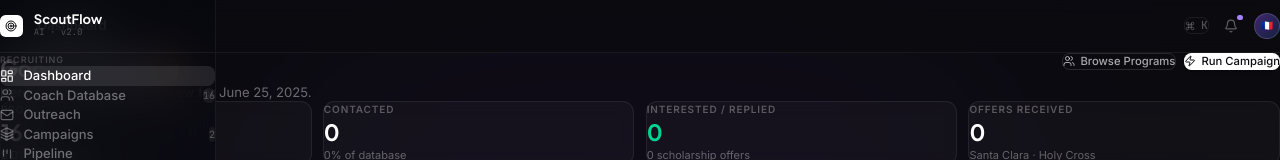
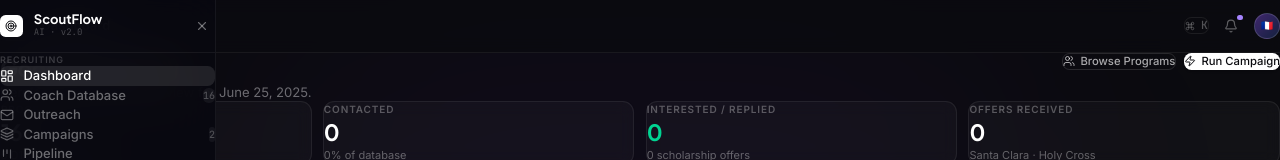
Before and after one commit to OrzitoDeLaVega/scoutflow, a React (Vite) app: page / in a window 1280 px wide. Shown: the top 160 px of the page. Built offline with nearby package versions, Linux system fonts and the light colour scheme.

Commit message:
Make sidebar toggle buttons more visible + close button in sidebar

```diff
--- a/src/app/App.tsx
+++ b/src/app/App.tsx
@@ -379,9 +379,10 @@ function Sidebar({ page, setPage, open, onToggle }: { page: Page; setPage: (p: P
   return (
     <>
       {open && <div className="fixed inset-0 bg-black/50 z-30 lg:hidden" onClick={onToggle} />}
-      <aside className={`fixed inset-y-0 left-0 w-[216px] flex flex-col border-r border-white/6 bg-[#080810]/60 backdrop-blur-xl z-40 transition-transform duration-300 ${open ? 'translate-x-0' : '-translate-x-full'}`}>
+      <aside className={`fixed inset-y-0 left-0 w-[216px] flex flex-col border-r border-white/6 bg-[#080810]/90 backdrop-blur-xl z-40 transition-transform duration-300 ${open ? 'translate-x-0' : '-translate-x-full'}`}>
       {/* Brand */}
-      <div className="h-14 flex items-center px-4 border-b border-white/6 gap-3">
+      <div className="h-14 flex items-center justify-between px-4 border-b border-white/6">
+        <div className="flex items-center gap-3">
           <div className="w-6 h-6 rounded-md bg-white flex items-center justify-center flex-shrink-0">
             <Target size={12} className="text-[#0b0b0f]" />
           </div>
@@ -389,6 +390,10 @@ function Sidebar({ page, setPage, open, onToggle }: { page: Page; setPage: (p: P
             <span className="text-[13px] font-bold text-white font-['Plus_Jakarta_Sans'] leading-none">ScoutFlow</span>
             <span className="text-[9px] text-white/25 font-['JetBrains_Mono'] mt-0.5">AI · v2.0</span>
           </div>
+        </div>
+        <button onClick={onToggle} className="w-7 h-7 flex items-center justify-center text-white/40 hover:text-white rounded-lg hover:bg-white/10 transition-colors flex-shrink-0" title="Close sidebar">
+          <X size={14} />
+        </button>
       </div>
 
       {/* Offer alert */}
@@ -459,8 +464,8 @@ function TopBar({ title, children, onToggleSidebar }: { title: string; children?
   return (
     <header className="h-14 flex items-center justify-between px-6 border-b border-white/6 bg-[#0b0b0f]/80 backdrop-blur-sm sticky top-0 z-20">
       <div className="flex items-center gap-3">
-        <button onClick={onToggleSidebar} className="w-7 h-7 flex items-center justify-center text-white/35 hover:text-white/70 rounded-lg hover:bg-white/5 transition-colors flex-shrink-0" title="Toggle sidebar">
-          <Menu size={14} />
+        <button onClick={onToggleSidebar} className="w-8 h-8 flex items-center justify-center text-white/60 hover:text-white border border-white/10 hover:border-white/25 rounded-lg hover:bg-white/10 transition-colors flex-shrink-0" title="Toggle sidebar">
+          <Menu size={16} />
         </button>
         <h2 className="text-sm font-semibold text-white">{title}</h2>
         {children}
```
Lines whose indentation alone changed are shown as unchanged.
